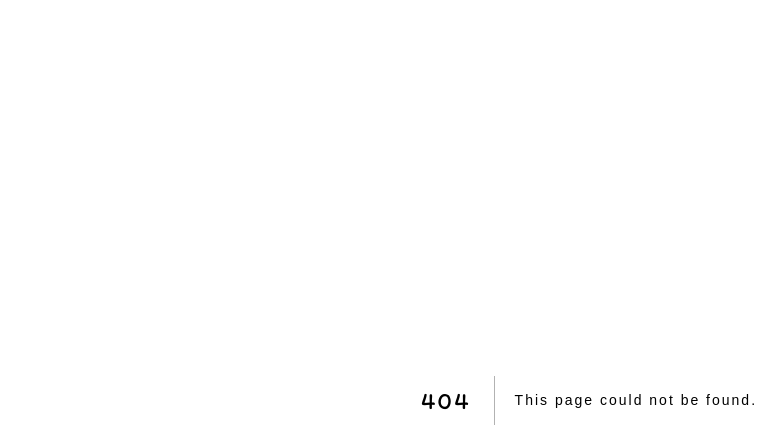
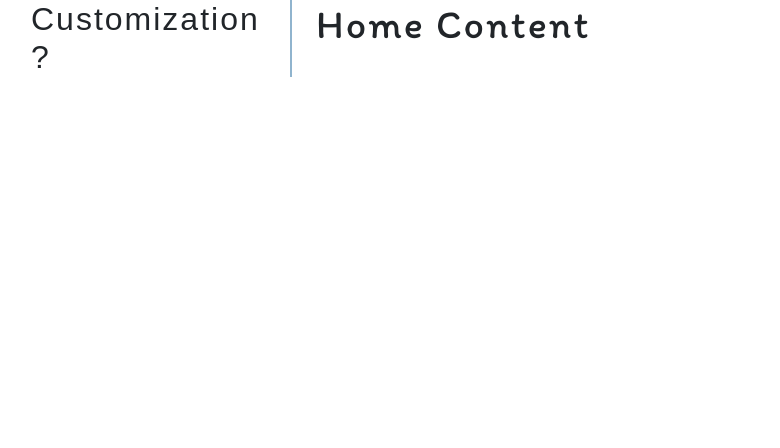
Before and after one commit to chih611/Foodash, a Next.js app: page /CustomerView/HomePage/HomeContent/HomeContent in a window 1280 px wide. Before the commit this address had no page. Shown: the top 448 px of the page, without its empty margins (51-831 px from the left). Built offline with nearby package versions, Linux system fonts and the light colour scheme.

Commit message:
working on the home main page, already  split the layout

```diff
--- /dev/null
+++ b/src/pages/CustomerView/HomePage/HomeContent/HomeContent.js
@@ -0,0 +1,23 @@
+import React from "react";
+import { Col, Row } from "react-bootstrap";
+import HomeSideBar from "../HomeSideBar/HomeSideBar";
+const HomeContent = () => {
+  return (
+    <div className="container">
+      <Row>
+        <Col md={3} lg={3}>
+          <div className="home-sidebar">
+            <HomeSideBar />
+          </div>
+        </Col>
+        <Col md={9} lg={9}>
+          <div className="home-content">
+            <h1>Home Content</h1>
+          </div>
+        </Col>
+      </Row>
+    </div>
+  );
+};
+
+export default HomeContent;
--- a/src/pages/CustomerView/HomePage/HomeDirectionLink/HomeDirectionLink.js
+++ b/src/pages/CustomerView/HomePage/HomeDirectionLink/HomeDirectionLink.js
@@ -13,6 +13,7 @@ const HomeDirectionLink = () => {
 
   return (
     <div className="container">
+      <div className="home-direction-link">
         <Nav className="row justify-content-center custom-nav">
           <Col
             md={2}
@@ -145,6 +146,7 @@ const HomeDirectionLink = () => {
           </Col>
         </Nav>
       </div>
+    </div>
   );
 };
 
--- a/src/pages/CustomerView/HomePage/HomePage.js
+++ b/src/pages/CustomerView/HomePage/HomePage.js
@@ -1,10 +1,12 @@
 import React from "react";
 import HomeDirectionLink from "./HomeDirectionLink/HomeDirectionLink";
+import HomeContent from "./HomeContent/HomeContent";
 const HomePage = () => {
   return (
     <div>
       <h1>Home Page</h1>
       <HomeDirectionLink />
+      <HomeContent />
     </div>
   );
 };
--- a/src/pages/CustomerView/HomePage/HomeSideBar/HomeSideBar.js
+++ b/src/pages/CustomerView/HomePage/HomeSideBar/HomeSideBar.js
@@ -5,8 +5,7 @@ const HomeSideBar = () => {
     <div className="home-sidebar">
       <div className="home-sidebar-container">
         <div className="home-sidebar-item">
-          <img src="https://via.placeholder.com/150" alt="Category" />
-          <h3>Category Name</h3>
+          <h2>Customization ?</h2>
         </div>
       </div>
     </div>
--- /dev/null
+++ b/src/styles/components/homeBody.scss
@@ -0,0 +1,6 @@
+@use '../abstract/colors' as colors;
+@use '../abstract/mixins' as mixins;
+
+.home-sidebar{
+    border-right: 1px solid  colors.$element-2nd-color;
+}
--- /dev/null
+++ b/src/styles/components/homeDirectionLink.scss
@@ -0,0 +1,7 @@
+@use '../abstract/colors' as colors;
+@use '../abstract/mixins' as mixins;
+
+
+.home-direction-link{
+    margin-bottom: 24px;
+}
--- a/src/styles/main.scss
+++ b/src/styles/main.scss
@@ -14,3 +14,5 @@
 @use 'components/landingMenu';
 @use 'components/landingAbout.scss';
 @use 'components/landingContact.scss';
+@use  'components/homeDirectionLink.scss';
+@use 'components/homeBody.scss';
```
Lines whose indentation alone changed are shown as unchanged.
